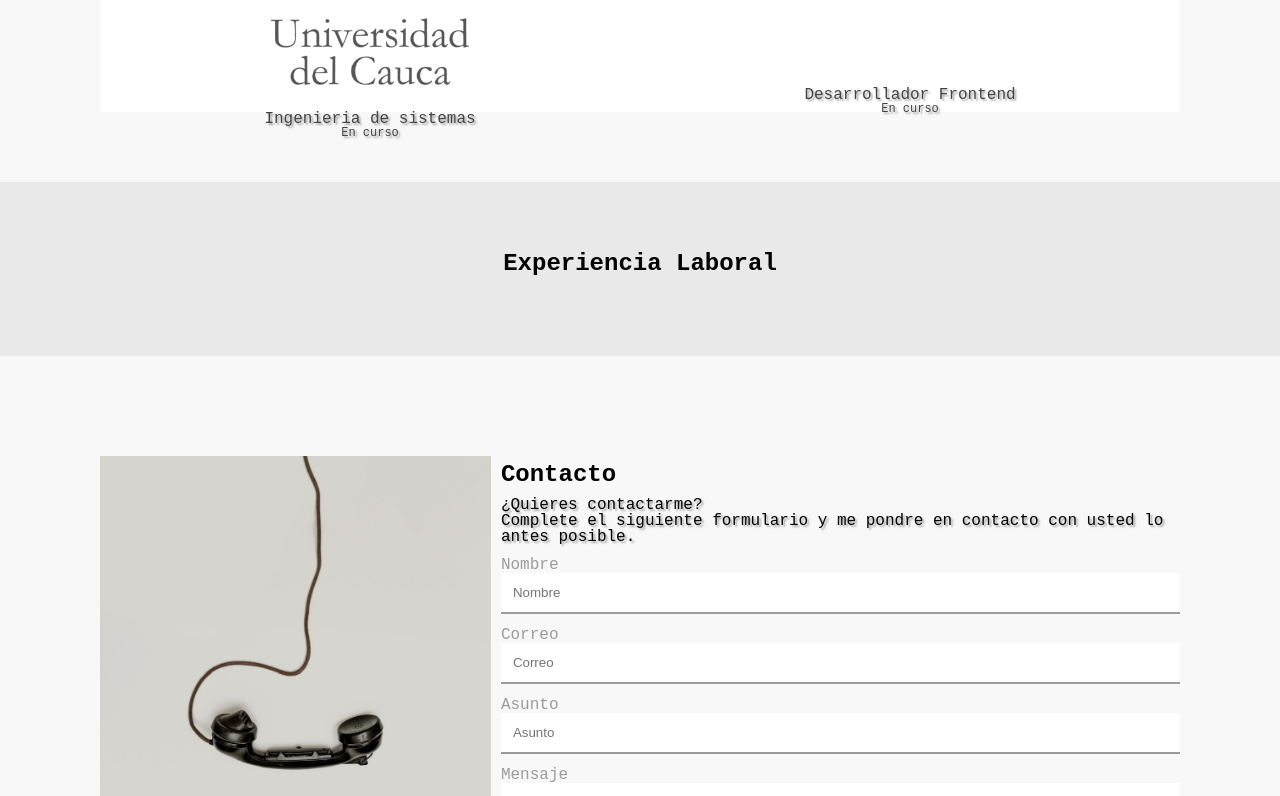
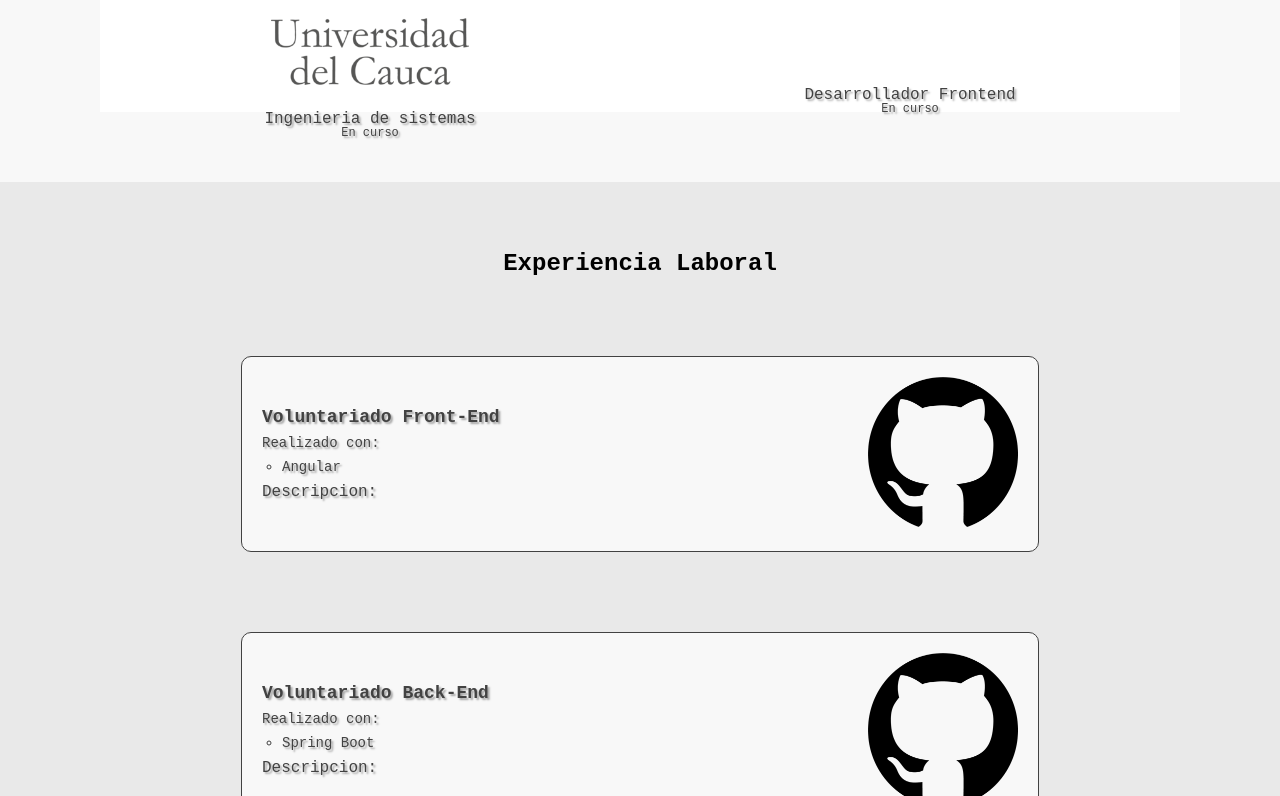
Before and after one commit to mateok13/portafolio, a React (Vite) app: page / in a window 1280 px wide. Shown: the part 2004-2800 px from the top of the page. Built offline with nearby package versions, Linux system fonts and the light colour scheme.

Commit message:
seccion proyectos agregada

```diff
--- a/src/assets/recursos.jsx
+++ b/src/assets/recursos.jsx
@@ -1,9 +1,10 @@
 import Curriculum from "./Curriculum.pdf";
 import Foto from "./foto.jpg";
+import GitHub from "./github.png";
 import Carta from "./carta.jpg"
 import Alura from "./aluraoracle.png";
 import Unicauca from "./unicauca.png"
 
 export {
-    Curriculum, Foto, Carta, Alura, Unicauca
+    Curriculum, Foto, Carta, Alura, Unicauca, GitHub
 }
--- a/src/components/contacto/index.jsx
+++ b/src/components/contacto/index.jsx
@@ -1,40 +1,48 @@
-// eslint-disable-next-line no-unused-vars
-import React from 'react';
 import style from "./Contacto.module.css";
 import { Carta } from "../../assets/recursos";
 
 function Contacto() {
 
-  const handleSubmit = () => {
+  const handleSubmit = (event) => {
+    event.preventDefault();
 
+    const nombre = event.target.elements.nombre.value;
+    const correo = event.target.elements.correo.value;
+    const asunto = event.target.elements.asunto.value;
+    const mensaje = event.target.elements.mensaje.value;
+
+    console.log("Nombre:", nombre);
+    console.log("Correo:", correo);
+    console.log("Asunto:", asunto);
+    console.log("Mensaje:", mensaje);
   }
 
   return (
     <div className={style.fondo}>
       <div className={style.contenido}>
         <div className={style.imagen}>
-          <img src={Carta} />
+          <img src={Carta} alt="Carta" />
         </div>
         <div className={style.formulario}>
           <h1>Contacto</h1>
-          <p>¿Quieres contactarme?<br />Complete el siguiente formulario y me pondre en contacto
-            con usted lo antes posible.</p>
+          <p>¿Quieres contactarme?<br />Complete el siguiente formulario y me pondré en contacto
+            contigo lo antes posible.</p>
           <form onSubmit={handleSubmit}>
             <div>
-              <label>Nombre</label>
-              <input placeholder="Nombre" type="text" />
+              <label htmlFor="nombre">Nombre</label>
+              <input placeholder="Nombre" type="text" id="nombre" name="nombre" />
             </div>
             <div>
-              <label>Correo</label>
-              <input placeholder="Correo" type="email" name="correo" id="correo" />
+              <label htmlFor="correo">Correo</label>
+              <input placeholder="Correo" type="email" id="correo" name="correo" />
             </div>
             <div>
-              <label>Asunto</label>
-              <input placeholder="Asunto" type="text" name="asunto" id="asunto" />
+              <label htmlFor="asunto">Asunto</label>
+              <input placeholder="Asunto" type="text" id="asunto" name="asunto" />
             </div>
             <div>
-              <label>Mensaje</label>
-              <textarea placeholder="Mensaje" name="mensaje" id="mensaje"></textarea>
+              <label htmlFor="mensaje">Mensaje</label>
+              <textarea placeholder="Mensaje" id="mensaje" name="mensaje"></textarea>
             </div>
             <button type='submit'>ENVIAR MENSAJE</button>
           </form>
--- a/src/components/footer/Footer.module.css
+++ b/src/components/footer/Footer.module.css
@@ -6,8 +6,4 @@
     font-size: 12px;
     color: #fff;
     background-color: #333;
-    position: fixed;
-    left: 0;
-    right: 0;
-    bottom: 0;
 }
--- a/src/components/proyectos/Projects.module.css
+++ b/src/components/proyectos/Projects.module.css
@@ -1,17 +1,61 @@
-.fondo{
+.fondo {
     background-color: #e9e9e9;
 }
 
-.contenido{
+.contenido {
     margin: 0 100px;
-    padding-top: 70px;
+    padding: 70px 0;
 }
 
-.contenido h1{
+.contenidoProyectos{
+    display: flex;
+    align-items: center;
+    flex-direction: column;
+}
+
+.contenidoLista {
+    display: flex;
+    width: 70%;
+    margin-top: 80px;
+    align-items: center;
+    justify-content: space-between;
+    background-color: #f8f8f8;
+    padding: 20px;
+    border: 1px solid #424242;
+    border-radius: 10px;
+}
+
+.listaLenguajes{
+    list-style: circle;
+    padding-left: 20px;
+}
+
+.titulo {
+    font-weight: bold;
+}
+
+.tamTitulo {
     font-size: 24px;
-    font-weight: bold;
     text-align: center;
-    padding-bottom: 80px;
+}
+
+.tamSubTitulo {
+    font-size: 18px;
+    padding-bottom: 10px;
+}
+
+.contenidoTarjeta {
+    color: #424242;
+    text-shadow: 2px 2px 2px #00000057;
+}
+
+.realizadoCon {
+    font-size: 14px;
+    padding-bottom: 10px;
+}
+
+.realizadoCon h1 {
+    padding-bottom: 10px;
 }
 
 @media screen and (max-width: 600px) {
--- a/src/components/proyectos/index.jsx
+++ b/src/components/proyectos/index.jsx
@@ -1,12 +1,118 @@
-// eslint-disable-next-line no-unused-vars
-import React from 'react';
 import style from "./Projects.module.css";
+import { GitHub } from '../../assets/recursos';
 
 function Proyectos() {
   return (
     <div className={style.fondo}>
       <div className={style.contenido}>
-        <h1>Experiencia Laboral</h1>
+        <h1 className={style.titulo + " " + style.tamTitulo}>Experiencia Laboral</h1>
+        <ul className={style.contenidoProyectos}>
+          <li className={style.contenidoLista}>
+            <div className={style.contenidoTarjeta}>
+              <h1 className={style.titulo + " " + style.tamSubTitulo}>Voluntariado Front-End</h1>
+              <div className={style.realizadoCon}>
+                <h1>Realizado con:</h1>
+                <ul className={style.listaLenguajes}>
+                  <li>Angular</li>
+                </ul>
+              </div>
+              <p className={style.descripcion}>Descripcion: </p>
+            </div>
+            <a href="" target="_blank"><img src={GitHub} height={150} width={150} /></a>
+          </li>
+          <li className={style.contenidoLista}>
+            <div className={style.contenidoTarjeta}>
+              <h1 className={style.titulo + " " + style.tamSubTitulo}>Voluntariado Back-End</h1>
+              <div className={style.realizadoCon}>
+                <h1>Realizado con:</h1>
+                <ul className={style.listaLenguajes}>
+                  <li>Spring Boot</li>
+                </ul>
+              </div>
+              <p className={style.descripcion}>Descripcion: </p>
+            </div>
+            <a href="https://github.com/Juancarcaicedo/YoungsBackend.git" target="_blank"><img src={GitHub} height={150} width={150} /></a>
+          </li>
+          <li className={style.contenidoLista}>
+            <div className={style.contenidoTarjeta}>
+              <h1 className={style.titulo + " " + style.tamSubTitulo}>Calculadora de edad</h1>
+              <div className={style.realizadoCon}>
+                <h1>Realizado con:</h1>
+                <ul className={style.listaLenguajes}>
+                  <li>HTML</li>
+                  <li>CSS</li>
+                  <li>JavaScript</li>
+                </ul>
+              </div>
+              <p className={style.descripcion}>Descripcion: Pagina web capaz de calcular la edad
+                actual de una persona, esta tiene como entrada la fecha de nacimiento de la persona
+                y como salida muestra la edad de la persona en años, meses y dias.</p>
+            </div>
+            <a href="https://github.com/mateok13/age-calculator-app.git" target="_blank"><img src={GitHub} height={150} width={150} /></a>
+          </li>
+          <li className={style.contenidoLista}>
+            <div className={style.contenidoTarjeta}>
+              <h1 className={style.titulo + " " + style.tamSubTitulo}>TaskZen</h1>
+              <div className={style.realizadoCon}>
+                <h1>Realizado con:</h1>
+                <ul className={style.listaLenguajes}>
+                  <li>Kotlin</li>
+                </ul>
+              </div>
+              <p className={style.descripcion}>Descripcion: TaskZen es una aplicación creada con
+                el propósito de facilitar la gestión de tareas y momentos de descanso entre estas.
+                Sus características clave abarcan la creación y organización de tareas, así como
+                la creación de los tiempos de descanso entre ellas.</p>
+            </div>
+            <a href="https://github.com/mateok13/TaskZen.git" target="_blank"><img src={GitHub} height={150} width={150} /></a>
+          </li>
+          <li className={style.contenidoLista}>
+            <div className={style.contenidoTarjeta}>
+              <h1 className={style.titulo + " " + style.tamSubTitulo}>GesRotes</h1>
+              <div className={style.realizadoCon}>
+                <h1>Realizado con:</h1>
+                <ul className={style.listaLenguajes}>
+                  <li>React JS</li>
+                  <li>CSS</li>
+                </ul>
+              </div>
+              <p className={style.descripcion}>Descripcion: Este programa permitirá a los estudiantes y
+                a los supervisores médicos registrar y planificar las rotaciones, realizar un seguimiento
+                de las horas trabajadas, y evaluar el rendimiento de los estudiantes. Con un programa de
+                este tipo, se espera que los estudiantes puedan obtener una experiencia clínica más
+                estructurada.</p>
+            </div>
+            <a href="https://github.com/mateok13/Front-GesRotes.git" target="_blank"><img src={GitHub} height={150} width={150} /></a>
+          </li>
+          <li className={style.contenidoLista}>
+            <div className={style.contenidoTarjeta}>
+              <h1 className={style.titulo + " " + style.tamSubTitulo}>Valor Resistencia</h1>
+              <div className={style.realizadoCon}>
+                <h1>Realizado con:</h1>
+                <ul className={style.listaLenguajes}>
+                  <li>Java</li>
+                </ul>
+              </div>
+              <p className={style.descripcion}>Descripcion: Este programa permite calcular el
+                valor de una resistencia</p>
+            </div>
+            <a href="https://github.com/mateok13/valorResistencia.git" target="_blank"><img src={GitHub} height={150} width={150} /></a>
+          </li>
+          <li className={style.contenidoLista}>
+            <div className={style.contenidoTarjeta}>
+              <h1 className={style.titulo + " " + style.tamSubTitulo}>Restaurantes Online</h1>
+              <div className={style.realizadoCon}>
+                <h1>Realizado con:</h1>
+                <ul className={style.listaLenguajes}>
+                  <li>Java</li>
+                </ul>
+              </div>
+              <p className={style.descripcion}>Descripcion: Este proyecto desarrolla una aplicación que permite hacer
+                pedidos a domicilo sobre restaurantes en Popayán.</p>
+            </div>
+            <a href="" target="_blank"><img src={GitHub} height={150} width={150} /></a>
+          </li>
+        </ul>
       </div>
     </div>
   )
--- a/src/index.css
+++ b/src/index.css
@@ -5,3 +5,10 @@
 ::-webkit-scrollbar {
   display: none;
 }
+
+@media screen and (max-width: 600px) {
+  :root{
+    width: 100%;
+    max-width: 600px;
+  }
+}
```
Also changed, not shown: src/assets/github.png (added).
